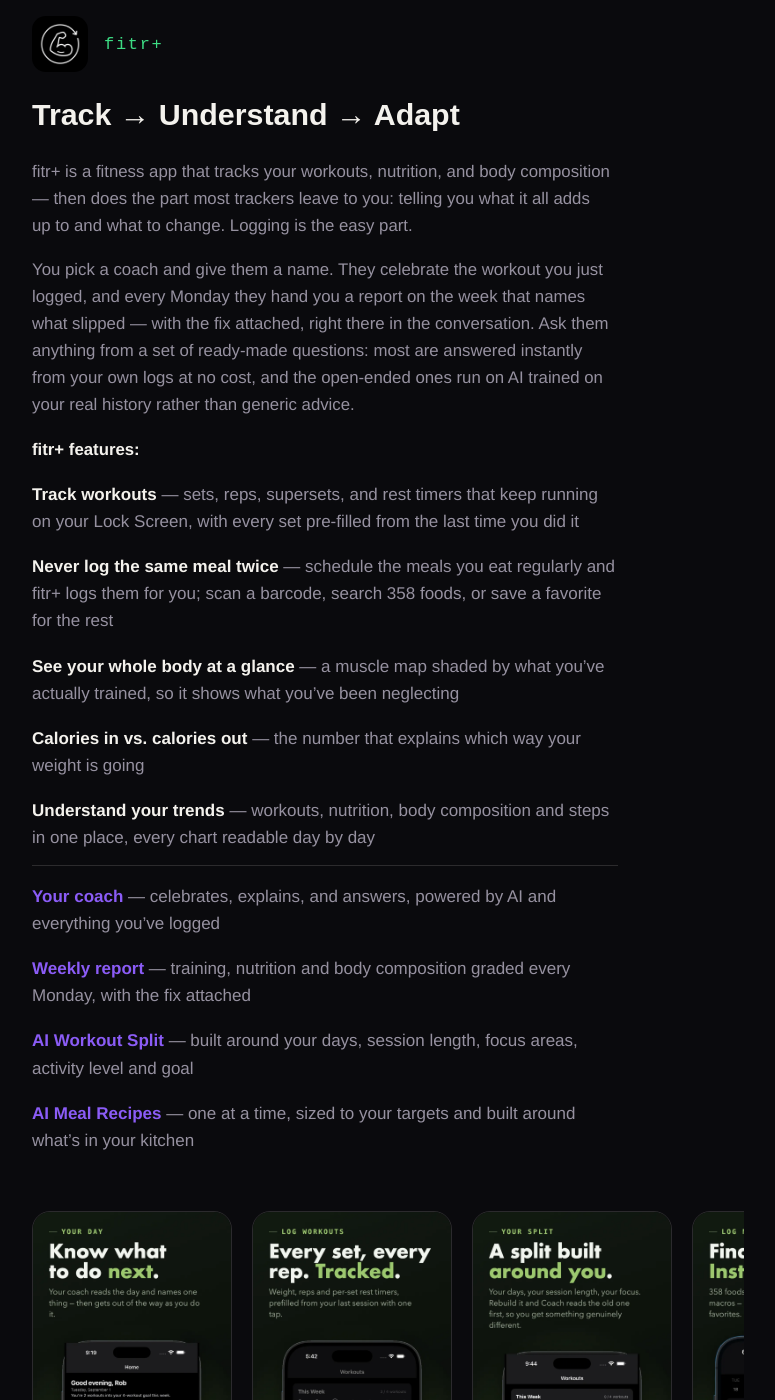
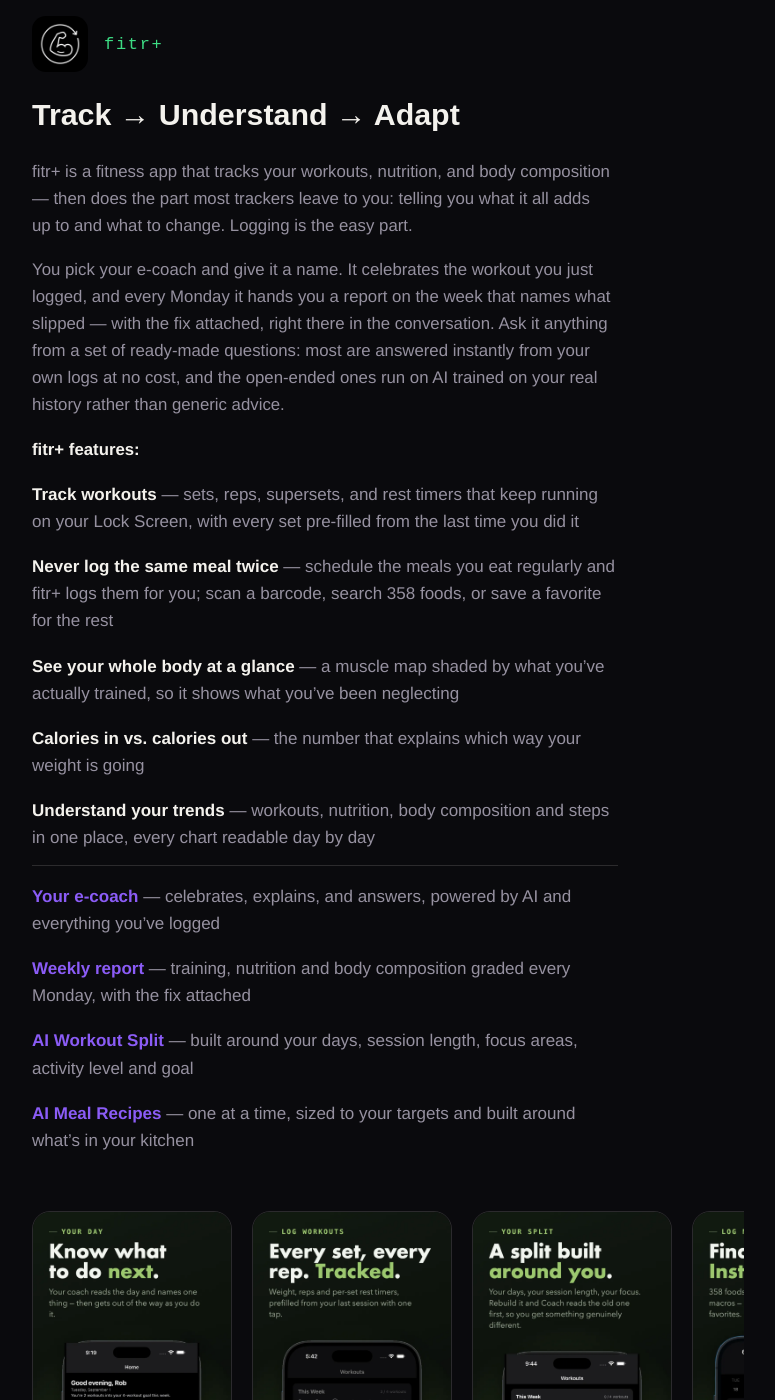
Before and after one commit to eliesernodarse-bit/datacraftstudio-site, a Jekyll site: the page built from index.html, in a window 1280 px wide and 1400 px high, scrolled down 834 px. Shown: the whole window, without its empty margins (252-1027 px from the left). Built offline with Jekyll 4.4.1, drawn with Linux system fonts in a browser that asks for light colours.

Commit message:
Call it an e-coach except when using its name
Co-Authored-By: Claude Opus 5 <noreply@anthropic.com>

```diff
--- a/index.html
+++ b/index.html
@@ -21,7 +21,7 @@ title: DataCraft Studio
     </div>
     <h2 class="detail-head detail-head--nowrap">Track &rarr; Understand &rarr; Adapt</h2>
     <p class="detail-body">fitr+ is a fitness app that tracks your workouts, nutrition, and body composition &mdash; then does the part most trackers leave to you: telling you what it all adds up to and what to change. Logging is the easy part.</p>
-    <p class="detail-body">You pick a coach and give them a name. They celebrate the workout you just logged, and every Monday they hand you a report on the week that names what slipped &mdash; with the fix attached, right there in the conversation. Ask them anything from a set of ready-made questions: most are answered instantly from your own logs at no cost, and the open-ended ones run on AI trained on your real history rather than generic advice.</p>
+    <p class="detail-body">You pick your e-coach and give it a name. It celebrates the workout you just logged, and every Monday it hands you a report on the week that names what slipped &mdash; with the fix attached, right there in the conversation. Ask it anything from a set of ready-made questions: most are answered instantly from your own logs at no cost, and the open-ended ones run on AI trained on your real history rather than generic advice.</p>
     <p class="detail-body feature-list-label"><strong>fitr+ features:</strong></p>
     <ul class="feature-list">
       <li><strong>Track workouts</strong> &mdash; sets, reps, supersets, and rest timers that keep running on your Lock Screen, with every set pre-filled from the last time you did it</li>
@@ -29,7 +29,7 @@ title: DataCraft Studio
       <li><strong>See your whole body at a glance</strong> &mdash; a muscle map shaded by what you&rsquo;ve actually trained, so it shows what you&rsquo;ve been neglecting</li>
       <li><strong>Calories in vs. calories out</strong> &mdash; the number that explains which way your weight is going</li>
       <li><strong>Understand your trends</strong> &mdash; workouts, nutrition, body composition and steps in one place, every chart readable day by day</li>
-      <li class="ai ai-first"><strong>Your coach</strong> &mdash; celebrates, explains, and answers, powered by AI and everything you&rsquo;ve logged</li>
+      <li class="ai ai-first"><strong>Your e-coach</strong> &mdash; celebrates, explains, and answers, powered by AI and everything you&rsquo;ve logged</li>
       <li class="ai"><strong>Weekly report</strong> &mdash; training, nutrition and body composition graded every Monday, with the fix attached</li>
       <li class="ai"><strong>AI Workout Split</strong> &mdash; built around your days, session length, focus areas, activity level and goal</li>
       <li class="ai"><strong>AI Meal Recipes</strong> &mdash; one at a time, sized to your targets and built around what&rsquo;s in your kitchen</li>
```
